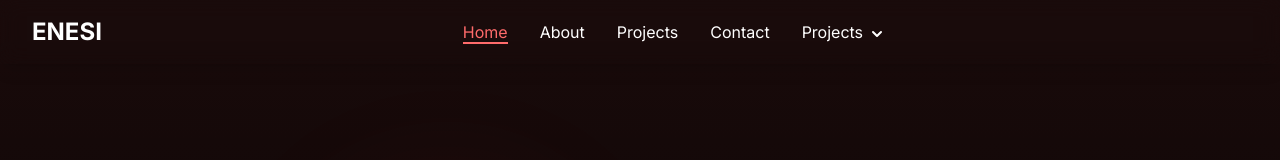
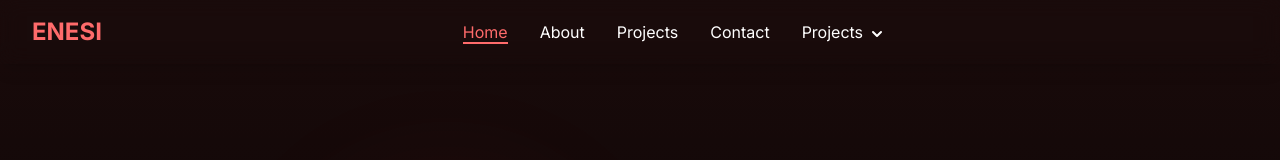
Before and after one commit to Jedidiah5/Enesi-s-Space.github.io, a Next.js app: page / in a window 1280 px wide. Shown: the top 160 px of the page. Built offline with nearby package versions, Linux system fonts and the light colour scheme.

Commit message:
Navbar changes

```diff
--- a/src/app/components/Navbar.tsx
+++ b/src/app/components/Navbar.tsx
@@ -51,7 +51,7 @@ const Navbar = () => {
         <div className="flex items-center justify-between h-16">
           {/* Logo */}
           <div className="flex-shrink-0">
-            <Link href="/" className="text-2xl font-bold text-white hover:text-white/90 transition-all duration-300 hover:scale-105">
+            <Link href="/" className="text-2xl font-bold text-custom-orange hover:text-white/90 transition-all duration-300 hover:scale-105">
               ENESI
             </Link>
           </div>
```
